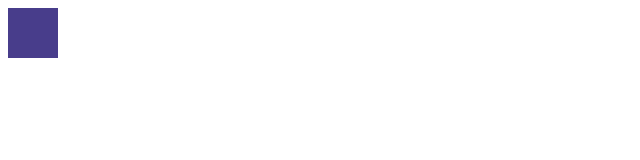
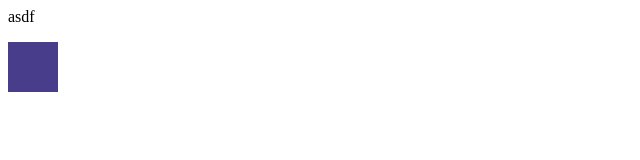
Before and after one commit to nastajus/js-touch-friendly-drag-and-drop, a plain HTML site: page index.html in a window 1280 px wide. Shown: the whole page, without its empty margins (0-640 px from the left). Drawn offline with Linux system fonts and the light colour scheme.

Commit message:
js: script type (redundant), window.onload = fn, html body == nope

```diff
--- a/index.html
+++ b/index.html
@@ -1,11 +1,17 @@
+<html>
 <link href="styles.css" rel="stylesheet">
-
+<body>
+<p>asdf</p>
 <div id="draggable"></div>
 
-<script>
+<script type="text/javascript">
+
+    window.onload = function(){
 
 	    var draggable = document.getElementById('draggable');
+	    console.log('asdf')
 	    draggable.addEventListener('touchmove', function(event) {
+	    	console.log(event);
 		    var touch = event.targetTouches[0];
 
 		    //place element where the finger is
@@ -14,4 +20,8 @@
 
 		    event.preventDefault();
 	    }, false);
+    };
+
 </script>
+</body>
+</html>
```
Also changed, not shown: 1 other file. Lines whose indentation alone changed are shown as unchanged.
